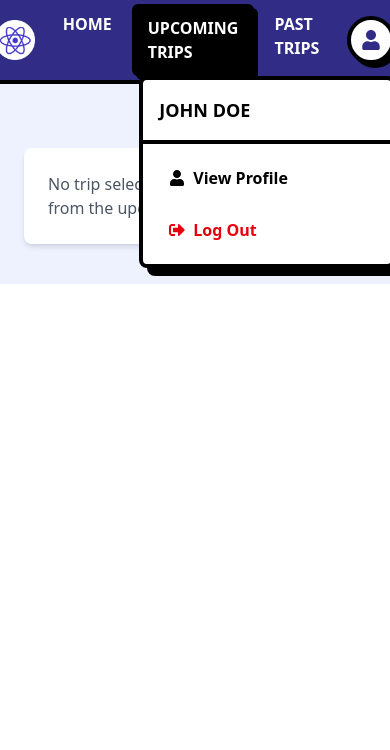
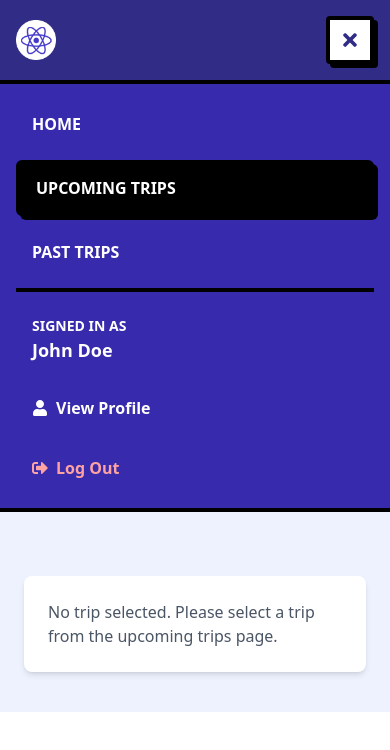
Before and after one commit to jahi-omari/trip-planner, a React (Vite) app: page /upcoming-trips-page/trip-details/edit-trip in a window 390 px wide. Both pictures are taken after a click on the button 371 px from the left and 40 px from the top of the page. Shown: the top 750 px of the page. Built offline with nearby package versions, Linux system fonts and the light colour scheme.

Commit message:
Enhance Navbar with mobile menu functionality and improve dropdown handling; update EditTripPage layout for better responsiveness; add no upcoming trips message to UpcomingTripsPage

```diff
--- a/src/components/Navbar.jsx
+++ b/src/components/Navbar.jsx
@@ -1,12 +1,14 @@
 import React, { useState, useRef, useEffect } from 'react'
 import { NavLink, useNavigate } from 'react-router-dom'
-import { FaUser, FaSignOutAlt } from 'react-icons/fa'
+import { FaUser, FaSignOutAlt, FaBars, FaTimes } from 'react-icons/fa'
 import logo from '../assets/images/logo.png'
 
 const Navbar = () => {
   const navigate = useNavigate()
   const [showProfileDropdown, setShowProfileDropdown] = useState(false)
+  const [showMobileMenu, setShowMobileMenu] = useState(false)
   const dropdownRef = useRef(null)
+  const mobileMenuRef = useRef(null)
 
   // Placeholder user data (will be replaced with real auth data later)
   const user = {
@@ -14,11 +16,14 @@ const Navbar = () => {
     lastName: 'Doe'
   }
 
-  // Close dropdown when clicking outside
+  // Close dropdown and mobile menu when clicking outside
   useEffect(() => {
     const handleClickOutside = (event) => {
       if (dropdownRef.current && !dropdownRef.current.contains(event.target)) {
         setShowProfileDropdown(false)
+      }
+      if (mobileMenuRef.current && !mobileMenuRef.current.contains(event.target)) {
+        setShowMobileMenu(false)
       }
     }
     document.addEventListener('mousedown', handleClickOutside)
@@ -38,24 +43,22 @@ const Navbar = () => {
 
   return (
     <nav className="bg-indigo-900 border-b-4 border-black shadow-[0px_6px_0px_0px_rgba(0,0,0,1)]">
-      <div className="mx-auto max-w-7xl px-2 sm:px-6 lg:px-8">
+      <div className="mx-auto max-w-7xl px-4 sm:px-6 lg:px-8">
         <div className="flex h-20 items-center justify-between">
-          <div
-            className="flex flex-1 items-center justify-center md:items-stretch md:justify-start"
-          >
-            {/* <!-- Logo --> */}
-            <NavLink className="flex flex-shrink-0 items-center mr-4" to="/homepage">
+          {/* Logo */}
+          <NavLink className="flex flex-shrink-0 items-center" to="/homepage">
             <img
               className="h-10 w-auto"
               src={logo}
               alt="SmartTrip Planner"
             />
-              <span className="hidden md:block text-white text-2xl font-black uppercase ml-2"
+            <span className="hidden sm:block text-white text-xl sm:text-2xl font-black uppercase ml-2"
               >SmarTrip Planner</span
             >
           </NavLink>
-            <div className="md:ml-auto flex items-center">
-              <div className="flex space-x-2">
+
+          {/* Desktop Navigation */}
+          <div className="hidden md:flex items-center space-x-2">
             <NavLink
               to="/homepage"
               className={linkClass}
@@ -71,9 +74,8 @@ const Navbar = () => {
               className={linkClass}
               >Past Trips
             </NavLink>
-              </div>
 
-              {/* Profile Button with Dropdown */}
+            {/* Profile Button with Dropdown - Desktop */}
             <div className="relative ml-4" ref={dropdownRef}>
               <button
                 onClick={() => setShowProfileDropdown(!showProfileDropdown)}
@@ -112,9 +114,90 @@ const Navbar = () => {
               )}
             </div>
           </div>
+
+          {/* Mobile Hamburger Button */}
+          <button
+            onClick={() => setShowMobileMenu(!showMobileMenu)}
+            className="md:hidden w-12 h-12 bg-white border-4 border-black rounded flex items-center justify-center shadow-[4px_4px_0px_0px_rgba(0,0,0,1)] hover:shadow-none hover:translate-x-1 hover:translate-y-1 transition-all"
+          >
+            {showMobileMenu ? (
+              <FaTimes className="text-indigo-900 text-xl" />
+            ) : (
+              <FaBars className="text-indigo-900 text-xl" />
+            )}
+          </button>
+        </div>
+      </div>
+
+      {/* Mobile Menu */}
+      {showMobileMenu && (
+        <div
+          ref={mobileMenuRef}
+          className="md:hidden bg-indigo-800 border-t-4 border-black shadow-[0px_6px_0px_0px_rgba(0,0,0,1)]"
+        >
+          <div className="px-4 py-4 space-y-3">
+            <NavLink
+              to="/homepage"
+              onClick={() => setShowMobileMenu(false)}
+              className={({ isActive }) =>
+                isActive
+                  ? 'block text-white bg-black border-4 border-black font-black uppercase rounded-md px-4 py-3 shadow-[4px_4px_0px_0px_rgba(0,0,0,1)]'
+                  : 'block text-white font-bold uppercase rounded-md px-4 py-3 hover:bg-black transition-all'
+              }
+            >
+              Home
+            </NavLink>
+            <NavLink
+              to="/upcoming-trips-page"
+              onClick={() => setShowMobileMenu(false)}
+              className={({ isActive }) =>
+                isActive
+                  ? 'block text-white bg-black border-4 border-black font-black uppercase rounded-md px-4 py-3 shadow-[4px_4px_0px_0px_rgba(0,0,0,1)]'
+                  : 'block text-white font-bold uppercase rounded-md px-4 py-3 hover:bg-black transition-all'
+              }
+            >
+              Upcoming Trips
+            </NavLink>
+            <NavLink
+              to="/past-trips"
+              onClick={() => setShowMobileMenu(false)}
+              className={({ isActive }) =>
+                isActive
+                  ? 'block text-white bg-black border-4 border-black font-black uppercase rounded-md px-4 py-3 shadow-[4px_4px_0px_0px_rgba(0,0,0,1)]'
+                  : 'block text-white font-bold uppercase rounded-md px-4 py-3 hover:bg-black transition-all'
+              }
+            >
+              Past Trips
+            </NavLink>
+
+            {/* Mobile Profile Section */}
+            <div className="pt-4 border-t-4 border-black space-y-3">
+              <div className="px-4 py-2">
+                <p className="font-black text-white uppercase text-sm">Signed in as</p>
+                <p className="font-bold text-white text-lg">{user.firstName} {user.lastName}</p>
+              </div>
+              <button
+                onClick={() => {
+                  setShowMobileMenu(false)
+                  navigate('/profile')
+                }}
+                className="w-full text-left px-4 py-3 font-bold text-white hover:bg-indigo-900 rounded transition-all flex items-center gap-2"
+              >
+                <FaUser /> View Profile
+              </button>
+              <button
+                onClick={() => {
+                  setShowMobileMenu(false)
+                  handleLogout()
+                }}
+                className="w-full text-left px-4 py-3 font-bold text-red-300 hover:text-red-100 hover:bg-red-900/30 rounded transition-all flex items-center gap-2"
+              >
+                <FaSignOutAlt /> Log Out
+              </button>
             </div>
           </div>
         </div>
+      )}
     </nav>
   )
 }
--- a/src/pages/EditTripPage.jsx
+++ b/src/pages/EditTripPage.jsx
@@ -302,22 +302,22 @@ const EditTripPage = () => {
                   <label className="block text-gray-900 font-black uppercase mb-2 text-xs sm:text-sm">Rental Agency</label>
                   <input type="text" name="rentalAgency" value={carRental.rentalAgency} onChange={handleCarRentalChange} className="border-4 border-black rounded w-full py-2 sm:py-3 px-3 sm:px-4 font-bold focus:outline-none focus:ring-2 focus:ring-offset-2 focus:ring-black" placeholder="Rental Agency" />
                 </div>
-                <div className="mb-4 sm:mb-6 flex gap-4">
-                  <div className="flex-1">
+                <div className="mb-4 sm:mb-6 grid grid-cols-1 sm:grid-cols-2 gap-4">
+                  <div>
                     <label className="block text-gray-900 font-black uppercase mb-2 text-xs sm:text-sm">Pickup Date</label>
                     <input type="date" name="pickupDate" value={carRental.pickupDate} onChange={handleCarRentalChange} className="border-4 border-black rounded w-full py-2 sm:py-3 px-3 sm:px-4 font-bold focus:outline-none focus:ring-2 focus:ring-offset-2 focus:ring-black" min={new Date().toISOString().split('T')[0]} required />
                   </div>
-                  <div className="flex-1">
+                  <div>
                     <label className="block text-gray-900 font-black uppercase mb-2 text-xs sm:text-sm">Pickup Time</label>
                     <input type="time" name="pickupTime" value={carRental.pickupTime} onChange={handleCarRentalChange} className="border-4 border-black rounded w-full py-2 sm:py-3 px-3 sm:px-4 font-bold focus:outline-none focus:ring-2 focus:ring-offset-2 focus:ring-black" />
                   </div>
                 </div>
-                <div className="mb-4 sm:mb-6 flex gap-4">
-                  <div className="flex-1">
+                <div className="mb-4 sm:mb-6 grid grid-cols-1 sm:grid-cols-2 gap-4">
+                  <div>
                     <label className="block text-gray-900 font-black uppercase mb-2 text-xs sm:text-sm">Dropoff Date</label>
                     <input type="date" name="dropoffDate" value={carRental.dropoffDate} onChange={handleCarRentalChange} className="border-4 border-black rounded w-full py-2 sm:py-3 px-3 sm:px-4 font-bold focus:outline-none focus:ring-2 focus:ring-offset-2 focus:ring-black" min={new Date().toISOString().split('T')[0]} required />
                   </div>
-                  <div className="flex-1">
+                  <div>
                     <label className="block text-gray-900 font-black uppercase mb-2 text-xs sm:text-sm">Dropoff Time</label>
                     <input type="time" name="dropoffTime" value={carRental.dropoffTime} onChange={handleCarRentalChange} className="border-4 border-black rounded w-full py-2 sm:py-3 px-3 sm:px-4 font-bold focus:outline-none focus:ring-2 focus:ring-offset-2 focus:ring-black" />
                   </div>
@@ -528,11 +528,6 @@ const EditTripPage = () => {
                 </div>
               </div>
             )}
-            {!lodgings.length && (
-              <div className="mb-6">
-                <button type="button" onClick={handleAddLodging} className="text-xs sm:text-sm text-purple-700 hover:text-purple-900 font-bold uppercase border-2 border-purple-700 px-3 py-1.5 rounded hover:bg-purple-50">Add Lodging</button>
-              </div>
-            )}
 
             <div className="mb-6 grid grid-cols-2 gap-4">
               <button
--- a/src/pages/UpcomingTripsPage.jsx
+++ b/src/pages/UpcomingTripsPage.jsx
@@ -25,10 +25,11 @@ const UpcomingTripsPage = () => {
 
   return (
     <section className='bg-gray-50 px-4 py-10'>
+      <h2 className="text-3xl sm:text-4xl font-black uppercase mb-6 sm:mb-8 text-center">Upcoming Trips</h2>
+
       {/* Display newly saved trips */}
-      {futureTrips.length > 0 && (
+      {futureTrips.length > 0 ? (
         <div className="mb-8">
-          <h2 className="text-3xl sm:text-4xl font-black uppercase mb-6 sm:mb-8 text-center">Upcoming Trips</h2>
           <div className="flex justify-center">
             <div className="w-full max-w-md">
               {futureTrips.map((trip) => (
@@ -114,6 +115,13 @@ const UpcomingTripsPage = () => {
             </div>
           </div>
         </div>
+      ) : (
+        <div className="max-w-4xl mx-auto px-2 sm:px-4">
+          <div className="bg-white border-4 border-black rounded-lg shadow-[6px_6px_0px_0px_rgba(0,0,0,1)] sm:shadow-[8px_8px_0px_0px_rgba(0,0,0,1)] p-6 sm:p-8 text-center">
+            <p className="text-gray-800 text-lg sm:text-xl font-black uppercase mb-2">No Upcoming Trips Yet</p>
+            <p className="text-gray-600 text-sm sm:text-base font-bold mt-2">Start planning your next adventure!</p>
+          </div>
+        </div>
       )}
 
       <Outlet/>
```
Lines whose indentation alone changed are shown as unchanged.
